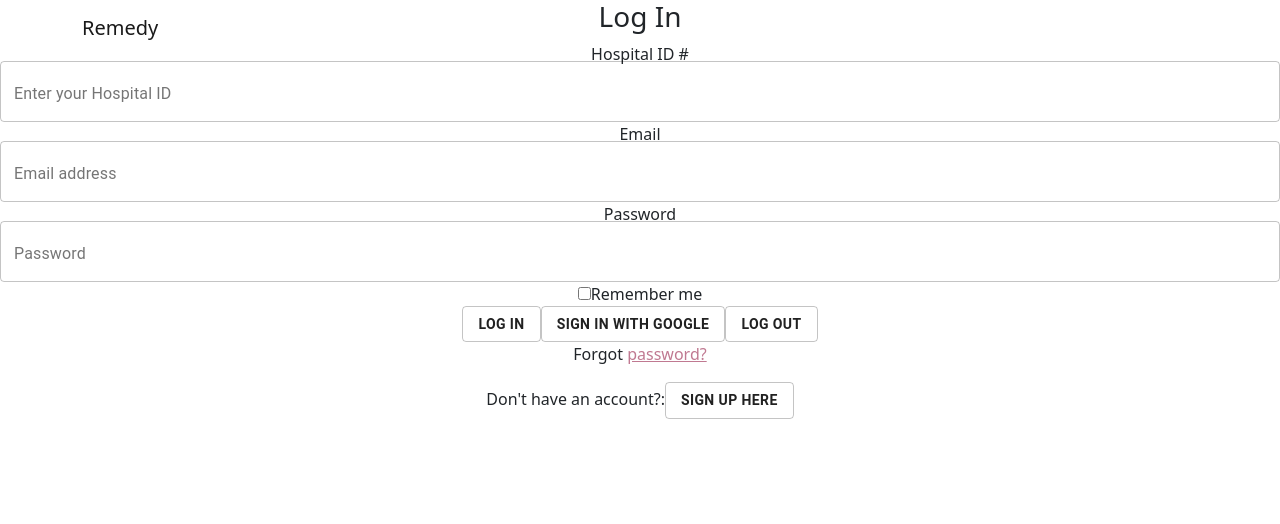
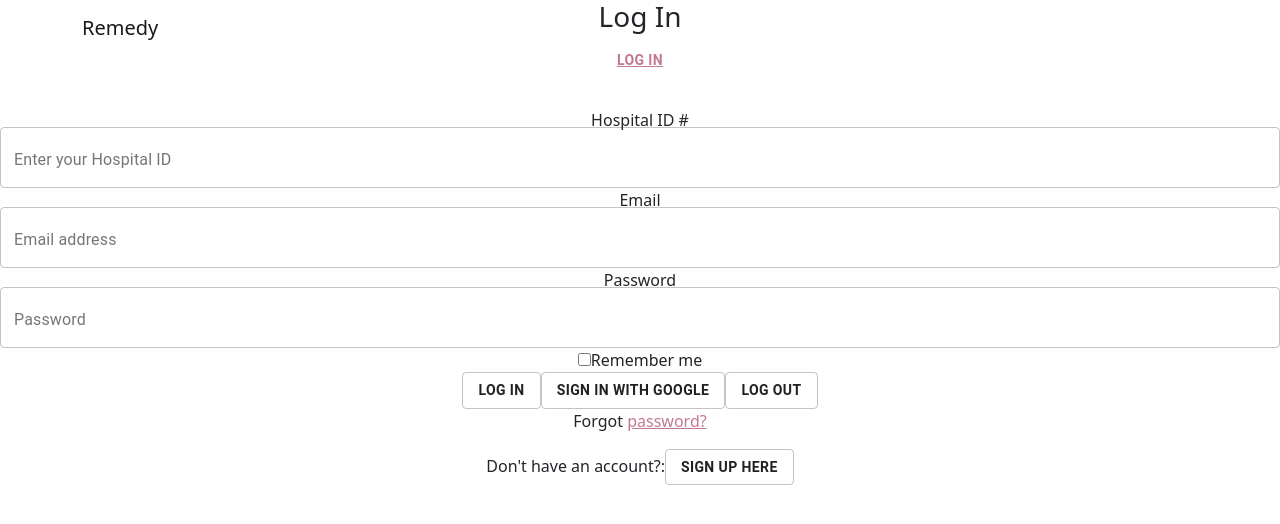
Before and after one commit to wwwjanelle/Project-Remedy, a React (Create React App) app in the folder remedy-website-react-ui/: page /provider/login in a window 1280 px wide. Shown: the top 524 px of the page. Built offline with nearby package versions, Linux system fonts and the light colour scheme; no server answers.

Commit message:
google sign in works on safari

```diff
--- a/remedy-website-react-ui/src/App.js
+++ b/remedy-website-react-ui/src/App.js
@@ -12,7 +12,7 @@ import Login from "./pages/Patient/Login";
 import Signup from "./pages/Patient/Signup";
 import Survey from "./pages/Other/Survey";
 import ForgetPassword from "./pages/Other/ForgetPassword";
-
+import Dashboard from './pages/Other/Dashboard';
 
 function App() {
   return (
@@ -23,26 +23,8 @@ function App() {
             <Link className="navbar-brand" to={'/'}>
               Remedy
             </Link>
-            {/* <Link className="navbar-brand" to={'/survey'}>
-              Log out
-            </Link> */}
             <div className="collaspe navbar-collapse" id="navbarTogglerDemo02">
               <ul className="navbar-nav ml-auto">
-                {/* <li className="nav-item">
-                  <Link className="nav-link" to={'/sign-in'}>
-                    Log in
-                  </Link>
-                </li>
-                <li className="nav-item">
-                  <Link className="nav-link" to={'/sign-up'}>
-                    Register
-                  </Link>
-                </li> */}
-                {/* <li className="nav-item">
-                  <Link className="nav-link" to={'/home-page'}>
-                  Home Page
-                  </Link>
-                </li> */}
               </ul>
             </div>
           </div>
@@ -52,7 +34,7 @@ function App() {
         <div className='inner'>
           <Routes>
             <Route exact path='/' element={<HomePage />} />
-            {/* <Route path='/remedy' element={<Provider />} /> */}
+            {/* <Route path='/remedy' element={<?? />} /> */}
             <Route path='/provider' element={<Provider />} />
             <Route path='/provider/login' element={<LogIn />} />
             <Route path='/provider/signup' element={<SignUp />} />
@@ -61,6 +43,7 @@ function App() {
             <Route path='/patient/signup' element={<Signup />} />
             <Route path='/survey' element={<Survey />} />
             <Route path='/forgot-password' element={<ForgetPassword />} />
+            <Route path='/dashboard' element={<Dashboard />} />
             <Route
               path="*"
               element={
--- /dev/null
+++ b/remedy-website-react-ui/src/pages/Other/Dashboard.js
@@ -0,0 +1,17 @@
+import React, { Component } from "react";
+import "../../App.css";
+// import { Button } from "@mui/material";
+// import { Link } from 'react-router-dom';
+
+export default class Dashboard extends Component {
+    render() {
+        return (
+            <form>
+                <h3>Dashboard</h3>
+
+                <button type="submit" className="btn btn-dark btn-lg btn-block">provider dashboard?</button>
+
+            </form>
+        );
+    }
+}
--- a/remedy-website-react-ui/src/pages/Provider/LogIn.js
+++ b/remedy-website-react-ui/src/pages/Provider/LogIn.js
@@ -40,7 +40,7 @@ const LogIn = ({setShouldShowSignIn}) => {
             }
             setSignInError(displayMessage);
         });
-      }
+    }
 
     const doGoogleSignUp = () => {
         setSignUpError(null);
@@ -58,18 +58,18 @@ const LogIn = ({setShouldShowSignIn}) => {
         <form>
             <h3>Log In</h3>
             {signUpError ? <div className="log-sign-error">{signUpError}</div> : <></>}
+            <Button>
+            <Link
+            style={{ marginBottom: 30 }}
+            to="/provider/login" >
+            {currentUser ? <b>Account: {auth.currentUser.displayName}</b> : <b>Log In</b> }
+            </Link></Button>
 
             <div className="form-group">
                 <label>Hospital ID #</label>
                 <TextField label="Enter your Hospital ID" className="form-control" variant="outlined" value={hospitalID} onChange={(e) => setHospitalID(e.target.value)} />
             </div>
 
-            {/* <Button>
-            <Link
-            style={{ marginBottom: 30 }}
-            to="/provider/login" >
-            {currentUser ? <b>Account: {auth.currentUser.displayName}</b> : <b>Log In</b> }
-            </Link></Button> */}
 
             <div className="form-group">
                 <label>Email</label>
@@ -89,8 +89,7 @@ const LogIn = ({setShouldShowSignIn}) => {
             </div>
 
             <Button variant="outlined" href="/survey" onClick={doSignIn}><b>Log In</b></Button>
-
-            <Button variant="outlined" onClick={doGoogleSignUp}><b>Sign In with Google</b></Button>
+            <Button variant="outlined" to="/dashboard" onClick={doGoogleSignUp}><b>Sign In with Google</b></Button>
             <Button variant="outlined" href="/" onClick={() => auth.signOut()}><b>Log Out</b></Button>
 
             <p className="forgot-password text-right">
```
Also changed, not shown: 1 other file (tests, documents, lock files or other folders).
